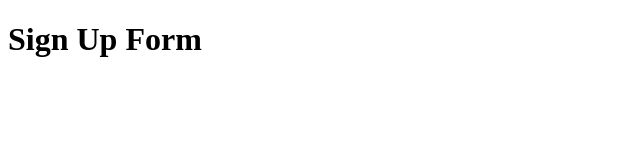
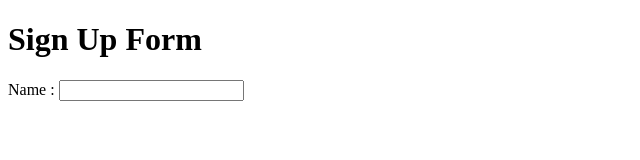
Before and after one commit to sonakshi555/signUp-Form, a plain HTML site: page index.html in a window 1280 px wide. Shown: the whole page, without its empty margins (0-640 px from the left). Drawn offline with Linux system fonts and the light colour scheme.

Commit message:
adding particular tags

```diff
--- a/index.html
+++ b/index.html
@@ -10,7 +10,8 @@
     <h1>Sign Up Form</h1>
     <section>
         <form action="">
-
+            <label for="username"> Name  : </label>
+            <input type="text" id="username" name="username">
         </form>
     </section>
 </body>
```
